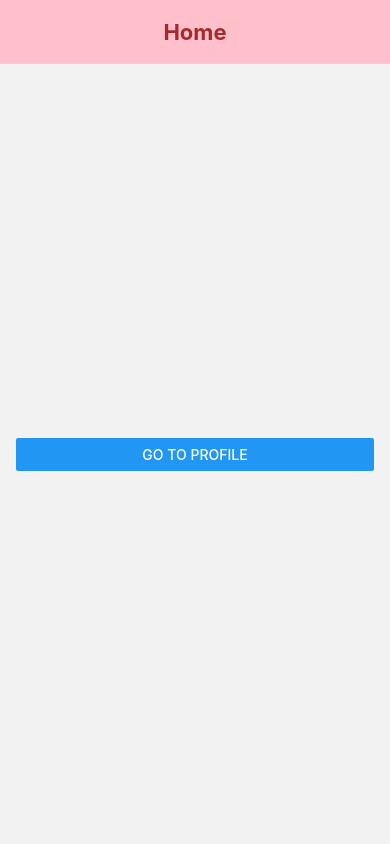
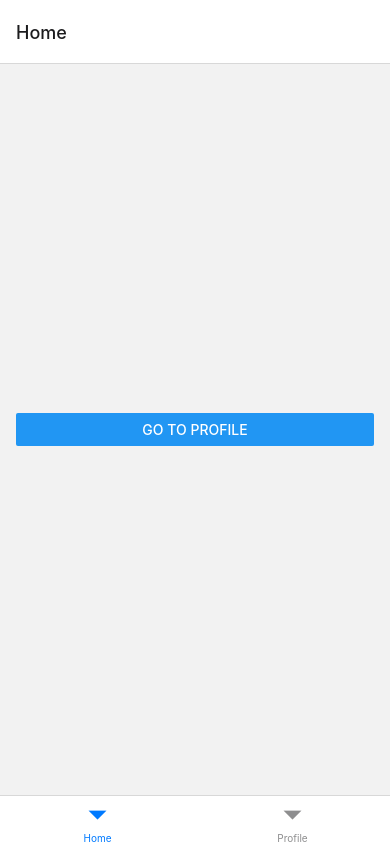
Before and after one commit to chloeyeo/2024ReactNative, a React Native app: screen / in a window 390 px wide. Built offline with nearby package versions, Linux system fonts and the light colour scheme.

Commit message:
tab navigator - navigate by tab click

```diff
--- a/App.tsx
+++ b/App.tsx
@@ -1,43 +1,22 @@
-// rnfes + tab (react native snippets extension)
 import {StyleSheet, Text, View} from 'react-native';
 import React from 'react';
 import {createNativeStackNavigator} from '@react-navigation/native-stack';
 import {NavigationContainer} from '@react-navigation/native';
 import HomeScreen from './page/HomeScreen';
 import ProfileScreen from './page/ProfileScreen';
+import {createBottomTabNavigator} from '@react-navigation/bottom-tabs';
 
 const Stack = createNativeStackNavigator();
 
-// Stack.screen and Stack.navigator
-// to use a navigator, you need a NavigationContainer on the outside
-// press 'r' twice on phone screen to refresh
+const Tab = createBottomTabNavigator();
 
 const App = () => {
   return (
     <NavigationContainer>
-      {/* <Stack.Navigator>
-        <Stack.Screen
-          name="Home"
-          component={HomeScreen}
-          options={{title: 'My Home', headerTitleAlign: 'center'}}
-        /> */}
-      <Stack.Navigator
-        screenOptions={{
-          headerTitleAlign: 'center',
-          headerStyle: {backgroundColor: 'pink'},
-          headerTitleStyle: {
-            fontSize: 22,
-            fontWeight: 'bold',
-            color: 'brown',
-          },
-        }}>
-        <Stack.Screen
-          name="Home"
-          component={HomeScreen}
-          //options={{title: 'My Home', headerTitleAlign: 'left'}}
-        />
-        <Stack.Screen name="Profile" component={ProfileScreen} />
-      </Stack.Navigator>
+      <Tab.Navigator>
+        <Tab.Screen name="Home" component={HomeScreen} />
+        <Tab.Screen name="Profile" component={ProfileScreen} />
+      </Tab.Navigator>
     </NavigationContainer>
   );
 };
--- a/package.json
+++ b/package.json
@@ -10,6 +10,7 @@
     "test": "jest"
   },
   "dependencies": {
+    "@react-navigation/bottom-tabs": "^6.5.20",
     "@react-navigation/drawer": "^6.6.15",
     "@react-navigation/native": "^6.1.17",
     "@react-navigation/native-stack": "^6.9.26",
```
Also changed, not shown: App_stackNavigation.tsx (added, +51 -0 lines), 1 other file (tests, documents, lock files or other folders).
